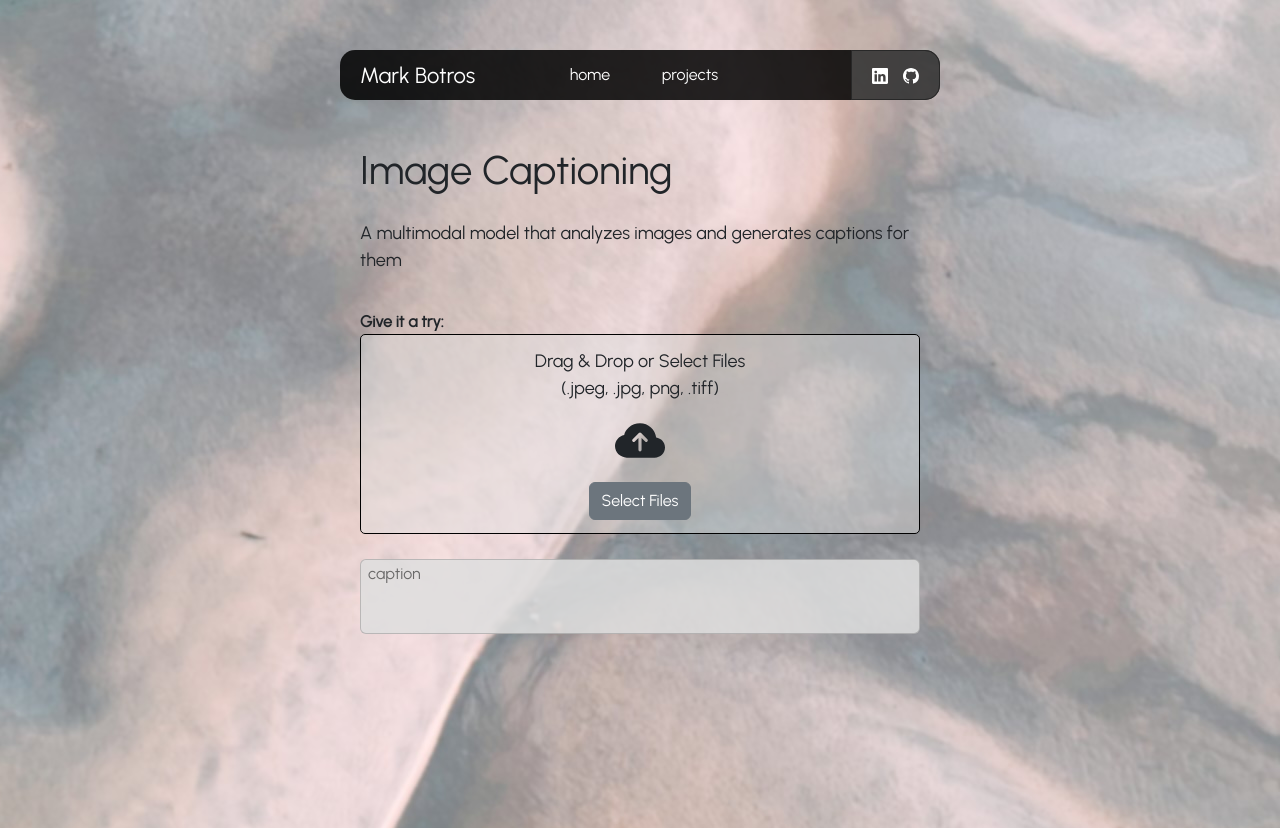
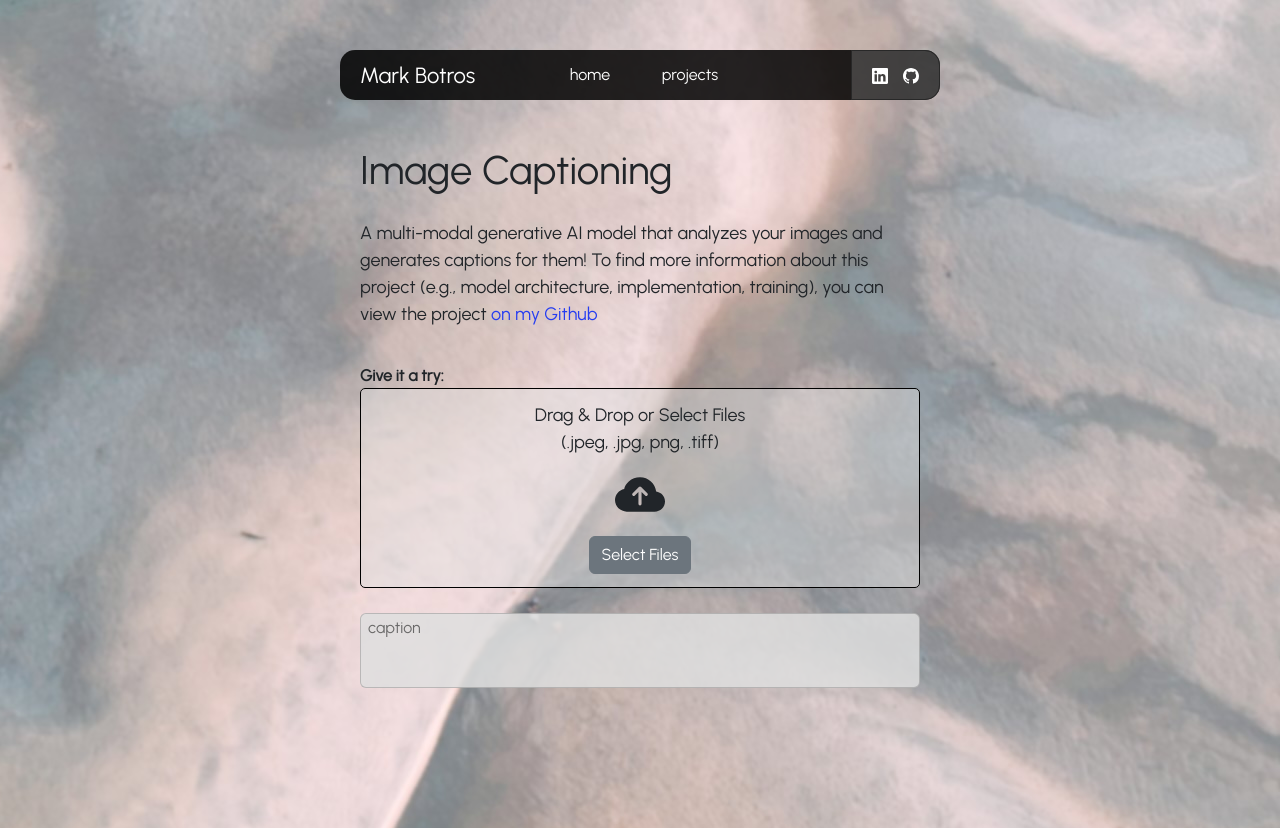
Before and after one commit to markbotros1/portfolio-app, a React (Vite) app: page /#/ica in a window 1280 px wide. Before the commit the page ends 800 px from the top, so only its background shows below. Built offline with nearby package versions, Linux system fonts and the light colour scheme.

Commit message:
project upload

```diff
--- a/src/pages/ICA.tsx
+++ b/src/pages/ICA.tsx
@@ -13,8 +13,16 @@ const ICA = () => {
       <div className="text">
         <p className="heading">Image Captioning</p>
         <p>
-          A multimodal model that analyzes images and generates captions for
-          them
+          A multi-modal generative AI model that analyzes your images and
+          generates captions for them! To find more information about this
+          project (e.g., model architecture, implementation, training), you can
+          view the project{" "}
+          <a
+            href="https://www.github.com/markbotros1/image-captioning"
+            target="_blank"
+          >
+            on my Github
+          </a>
         </p>
       </div>
       <div className="demo">
```
